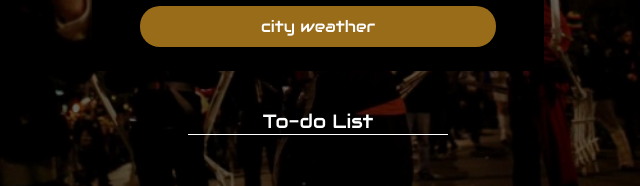
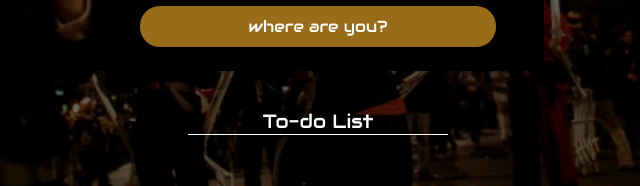
Before and after one commit to chcha11/hallo, a plain HTML site: page index.html in a window 1280 px wide. Shown: the part 547-733 px from the top of the page, 322-962 px from the left. Drawn offline with Linux system fonts and the light colour scheme; a web font is replaced by a local one.

Commit message:
Add files via upload

```diff
--- a/index.html
+++ b/index.html
@@ -27,8 +27,8 @@
         <span class="days">days</span>
         <h1 class="clock">00:00:00</h1>
         <div id="weather">
-            <span>city</span>
-            <span>weather</span>
+            <span>where </span>
+            <span>are you?</span>
         </div>
     </div>
 
```
